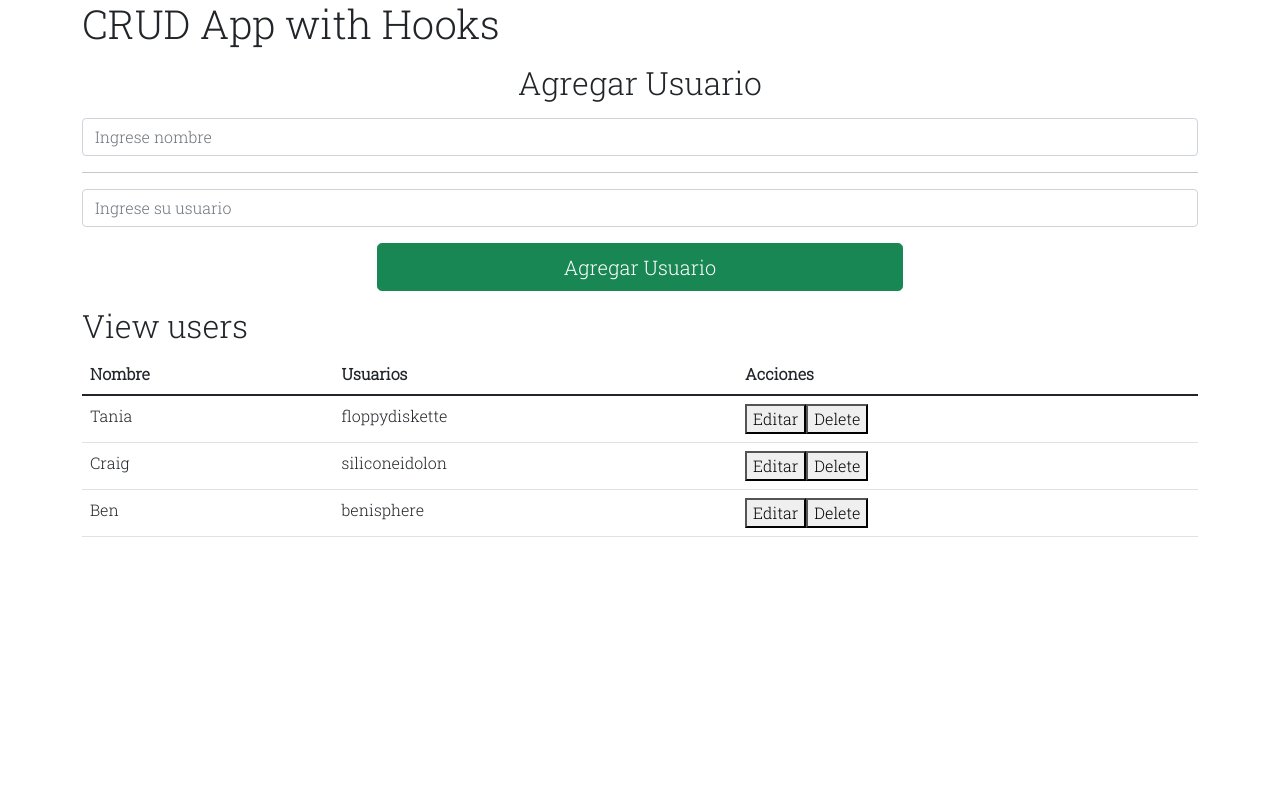
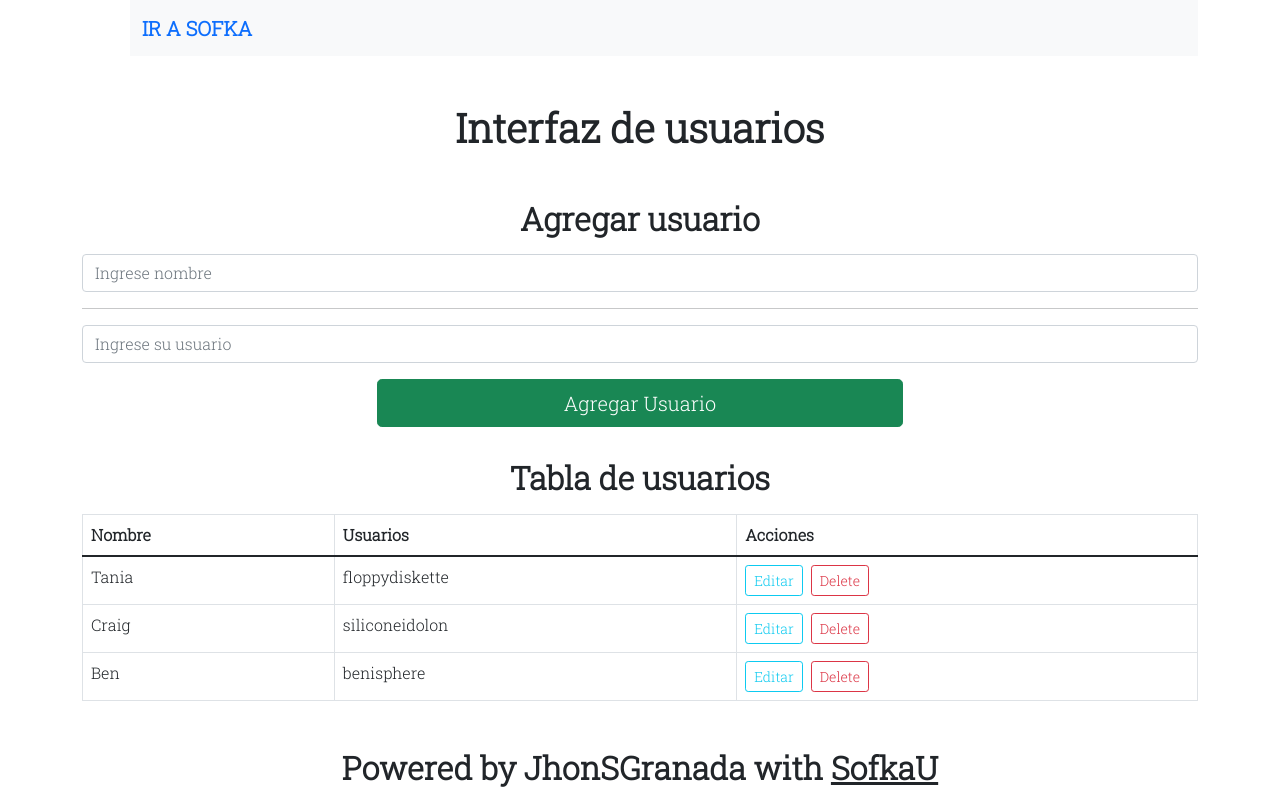
Before and after one commit to granadalook/CRUD-react, a React (Create React App) app: page / in a window 1280 px wide. Built offline with nearby package versions, Linux system fonts and the light colour scheme.

Commit message:
FIXED: se aquegan componentes  de Navbar.jsx y Footer.jsx  para   crear mas estilos  y ina mejor interfaz grafica

```diff
--- a/src/App.js
+++ b/src/App.js
@@ -3,6 +3,8 @@ import EditUserForm from "./components/EditUserForm";
 import AddUserForm from "./components/AddUserForm";
 import React, { useState } from "react";
 import { v4 as uuidv4 } from "uuid";
+import Header from "./components/Navbar";
+import Footer from "./components/Footer";
 
 function App() {
   const usersData = [
@@ -41,26 +43,28 @@ function App() {
   };
   return (
     <div className="container">
-      <h1>CRUD App with Hooks</h1>
+      <Header />
+      <h1 className="text-center m-5 fw-bold">Interfaz de usuarios</h1>
       <div className="flex-row">
         <div className="flex-large">
           {editing ? (
             <div>
-              <h2 className="text-center m-3">Editar Usuario</h2>
+              <h2 className="text-center m-3 fw-bold">Editar usuario</h2>
               <EditUserForm currentUser={currentUser} updataUser={updataUser} />
             </div>
           ) : (
             <div>
-              <h2 className="text-center m-3">Agregar Usuario</h2>
+              <h2 className="text-center m-3 fw-bold">Agregar usuario</h2>
               <AddUserForm addUser={addUser} />
             </div>
           )}
         </div>
         <div className="flex-large">
-          <h2>View users</h2>
+          <h2 className="text-center m-3 fw-bold">Tabla de usuarios</h2>
           <UserTable users={users} deleteUser={deleteUser} editRow={editRow} />
         </div>
       </div>
+      <Footer />
     </div>
   );
 }
--- /dev/null
+++ b/src/components/Footer.jsx
@@ -0,0 +1,15 @@
+import React from "react";
+const Footer = () => {
+  return (
+    <footer>
+      <h2 className=" fw-bold text-center  mt-5 ">
+        Powered by JhonSGranada with{" "}
+        <a className="text-reset" href="https://sofkau.com/" target="_blank">
+          <b> SofkaU</b>
+        </a>
+      </h2>
+    </footer>
+  );
+};
+
+export default Footer;
--- /dev/null
+++ b/src/components/Navbar.jsx
@@ -0,0 +1,18 @@
+import React from "react";
+
+const Header = () => {
+  return (
+    <nav class="navbar navbar-primary bg-light fw-bold ms-5">
+      <div class="container-fluid">
+        <a
+          class="navbar-brand"
+          href="https://www.sofka.com.co/es/inicio/"
+          target="_blank"
+        >
+          IR A SOFKA
+        </a>
+      </div>
+    </nav>
+  );
+};
+export default Header;
--- a/src/components/UserTable.jsx
+++ b/src/components/UserTable.jsx
@@ -2,7 +2,7 @@ import React from "react";
 const UserTable = (props) => {
   console.log(props.users);
   return (
-    <table className="table">
+    <table className="table table-bordered">
       <thead>
         <tr>
           <th>Nombre</th>
@@ -18,13 +18,13 @@ const UserTable = (props) => {
               <td>{user.username}</td>
               <td>
                 <button
-                  className="button muted-button"
+                  className="btn btn-outline-info btn-sm me-2"
                   onClick={() => props.editRow(user)}
                 >
                   Editar
                 </button>
                 <button
-                  className="button muted-button"
+                  className="btn btn-outline-danger btn-sm"
                   onClick={() => props.deleteUser(user.id)}
                 >
                   Delete
```
